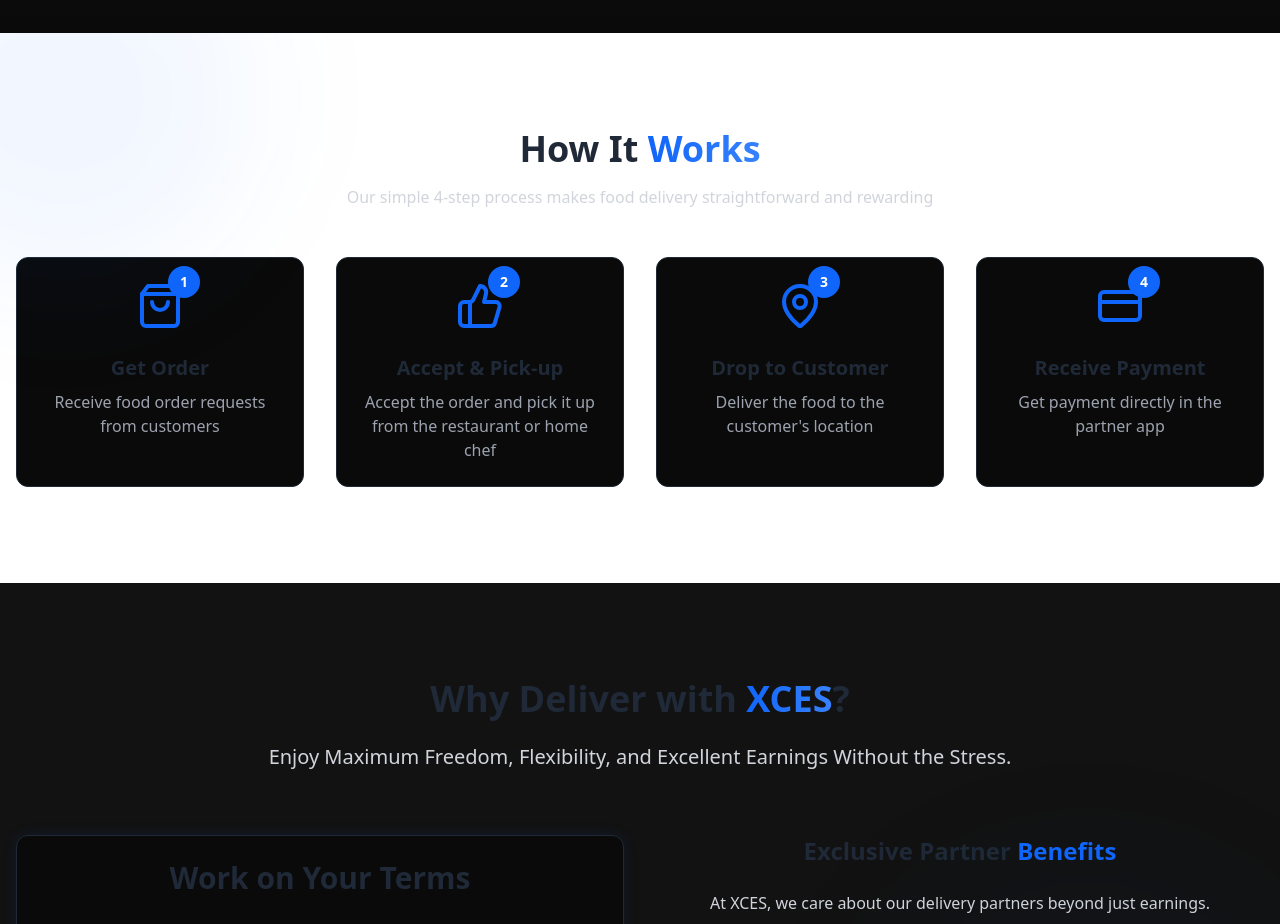
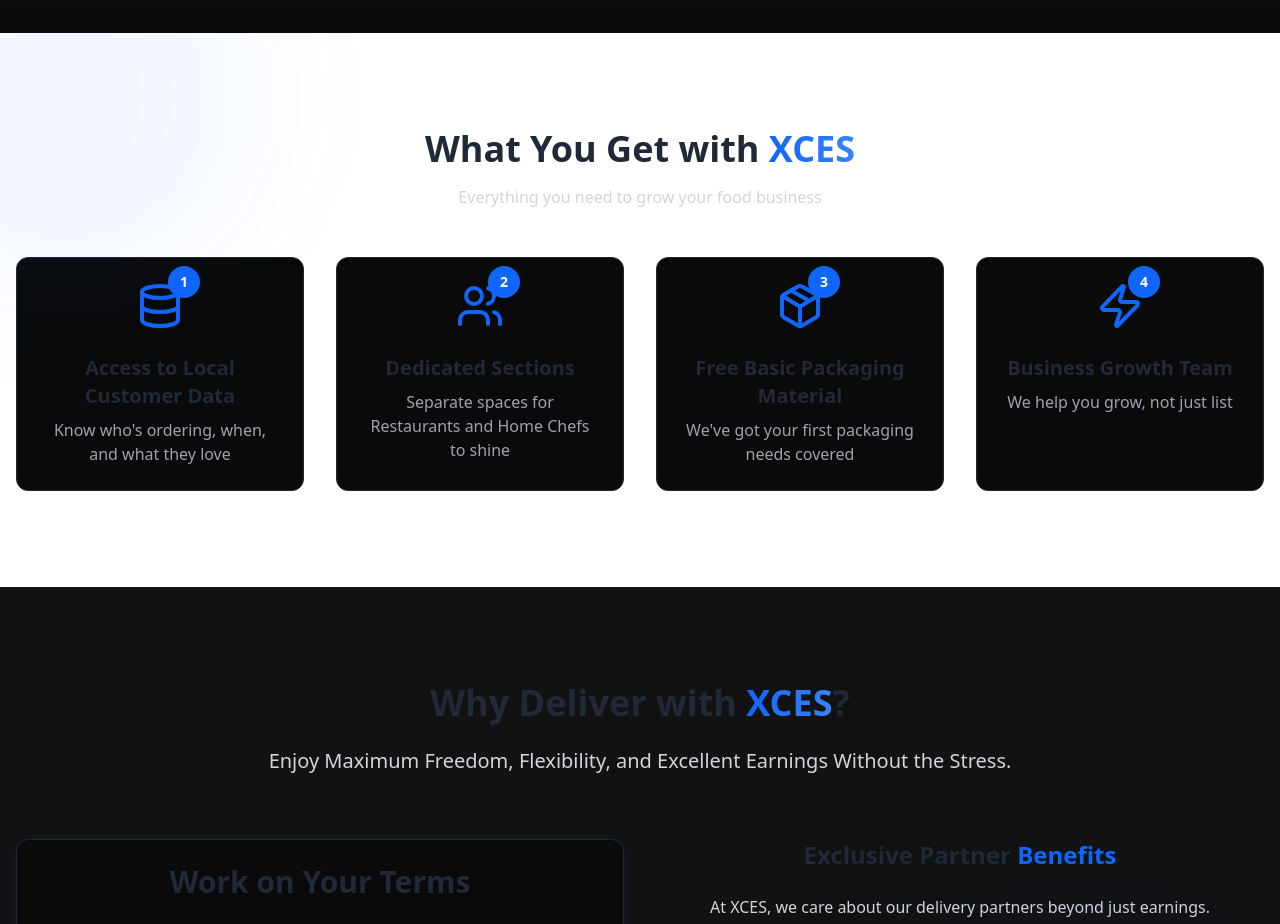
Before and after one commit to xces2025/xces-partner-hub-black, a React (Vite) app: page / in a window 1280 px wide. Shown: the part 1520-2444 px from the top of the page. Built offline with nearby package versions, Linux system fonts and the light colour scheme.

Commit message:
Refactor: Update How It Works section
Replaced the content and icons of the "How It Works" section with the new content provided in the prompt.

```diff
--- a/src/components/HowItWorks.tsx
+++ b/src/components/HowItWorks.tsx
@@ -1,27 +1,26 @@
-
-import { Check, ShoppingBag, ThumbsUp, MapPin, CreditCard } from "lucide-react";
+import { Database, Users, Package, Zap } from "lucide-react";
 
 const HowItWorks = () => {
   const steps = [
     {
-      icon: <ShoppingBag className="w-12 h-12 text-xces-blue mb-4" />,
-      title: "Get Order",
-      description: "Receive food order requests from customers"
+      icon: <Database className="w-12 h-12 text-xces-blue mb-4" />,
+      title: "Access to Local Customer Data",
+      description: "Know who's ordering, when, and what they love"
     },
     {
-      icon: <ThumbsUp className="w-12 h-12 text-xces-blue mb-4" />,
-      title: "Accept & Pick-up",
-      description: "Accept the order and pick it up from the restaurant or home chef"
+      icon: <Users className="w-12 h-12 text-xces-blue mb-4" />,
+      title: "Dedicated Sections",
+      description: "Separate spaces for Restaurants and Home Chefs to shine"
     },
     {
-      icon: <MapPin className="w-12 h-12 text-xces-blue mb-4" />,
-      title: "Drop to Customer",
-      description: "Deliver the food to the customer's location"
+      icon: <Package className="w-12 h-12 text-xces-blue mb-4" />,
+      title: "Free Basic Packaging Material",
+      description: "We've got your first packaging needs covered"
     },
     {
-      icon: <CreditCard className="w-12 h-12 text-xces-blue mb-4" />,
-      title: "Receive Payment",
-      description: "Get payment directly in the partner app"
+      icon: <Zap className="w-12 h-12 text-xces-blue mb-4" />,
+      title: "Business Growth Team",
+      description: "We help you grow, not just list"
     }
   ];
 
@@ -29,9 +28,9 @@ const HowItWorks = () => {
     <section id="how-it-works" className="section-padding relative overflow-hidden">
       <div className="container mx-auto px-4">
         <div className="text-center mb-12">
-          <h2 className="text-3xl md:text-4xl font-bold mb-4">How It <span className="xces-gradient-text">Works</span></h2>
+          <h2 className="text-3xl md:text-4xl font-bold mb-4">What You Get with <span className="xces-gradient-text">XCES</span></h2>
           <p className="text-gray-300 max-w-2xl mx-auto">
-            Our simple 4-step process makes food delivery straightforward and rewarding
+            Everything you need to grow your food business
           </p>
         </div>
 
@@ -51,7 +50,6 @@ const HowItWorks = () => {
         </div>
       </div>
 
-      {/* Background elements */}
       <div className="absolute -top-32 -left-32 w-96 h-96 bg-xces-blue/5 rounded-full blur-3xl"></div>
     </section>
   );
```
